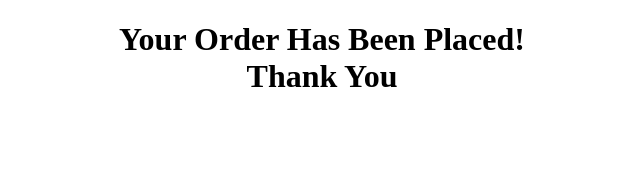
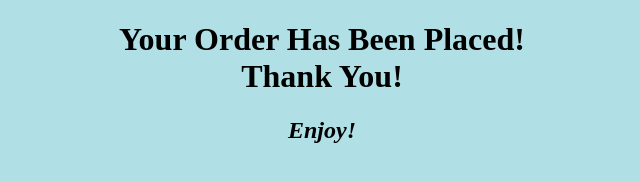
Before and after one commit to aidan1666/car, a plain HTML site: page index.html in a window 1280 px wide. Shown: the whole page, without its empty margins (318-958 px from the left). Drawn offline with Linux system fonts and the light colour scheme.

Commit message:
Add files via upload

```diff
--- a/index.html
+++ b/index.html
@@ -1,2 +1,11 @@
 <!DOCTYPE html>
-<html><center><h1>Your Order Has Been Placed!<br> Thank You</h1></center></html>
+<html>
+    <body style="background-color: powderblue;">
+
+    <center>
+        <h1><b>Your Order Has Been Placed!</b1>
+    <br>
+    Thank You! </h1>
+    <h2><i><b>Enjoy!</b></i></h2></center>
+</center></body>
+</html>
```
